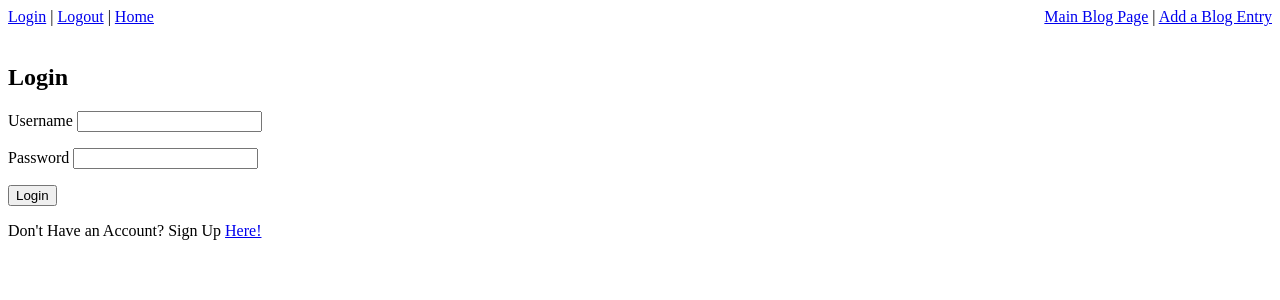
After one commit to shelbypeasley/blogz, a Flask app: page /login in a window 1280 px wide. The commit adds this page. Shown: the top 300 px of the page. Run offline with Flask 2, Linux system fonts and the light colour scheme.

Commit message:
finished??

```diff
--- a/main.py
+++ b/main.py
@@ -3,7 +3,7 @@ from flask_sqlalchemy import SQLAlchemy
 
 app = Flask(__name__)
 app.config['DEBUG'] = True
-app.config['SQLALCHEMY_DATABASE_URI'] = 'mysql+pymysql://build-a-blog:password@localhost:8889/build-a-blog'
+app.config['SQLALCHEMY_DATABASE_URI'] = 'mysql+pymysql://blogz:password@localhost:8889/blogz'
 app.config['SQLALCHEMY_ECHO'] = True
 db = SQLAlchemy(app)
 
@@ -12,15 +12,31 @@ class Blog(db.Model):
     id = db.Column(db.Integer, primary_key=True)
     title = db.Column(db.String(120))
     body = db.Column(db.String(120))
+    owner_id = db.Column(db.Integer, db.ForeignKey('user.id'))
 
-    def __init__(self, title, body):
+    def __init__(self, title, body, owner):
         self.title = title
         self.body = body
+        self.owner = owner
+
+class User(db.Model):
+    id = db.Column(db.Integer, primary_key=True)
+    username = db.Column(db.String(120))
+    password = db.Column(db.String(120))
+    blogs = db.relationship('Blog', backref='owner')
+
+    def __init__(self, username, password):
+        self.username = username
+        self.password = password
 
 @app.route('/blog', methods=['GET', 'POST'])
 def blogz():
     id = request.args.get("id")
+    user = request.args.get("user")
     go = False
+    if user:
+        users = Blog.query.filter_by(owner_id = user).all()
+        return render_template ('blog.html', blog=users)
     if id:
         go = Blog.query.filter_by(id = id)[0]
 
@@ -35,11 +51,11 @@ def blogz():
 def new_post():
     error1 = ""
     error2 = ""
-
     if request.method == 'POST':
         title = request.form['title']
         body = request.form['body']
-        lonepost = Blog(body=body, title=title)
+        owner = User.query.filter_by(username=session['user']).first()
+        lonepost = Blog(body=body, title=title, owner=owner)
         db.session.add(lonepost)
         db.session.commit()
         id = lonepost.id
@@ -55,10 +71,81 @@ def new_post():
     else:
         return render_template('newpost.html')
 
+@app.route('/login', methods=['GET', 'POST'])
+def login():
+    if request.method == 'GET':
+        return render_template('login.html')
+    elif request.method == 'POST':
+        username = request.form['username']
+        password = request.form['password']
+        user = User.query.filter_by(username=username).first()
+        if user and user.password == password:
+            session['user'] = user.username
+            flash('Welcome back, ' + user.username)
+            return redirect("/newpost")
+
+        else:
+            flash('bad username or password')
+    return render_template('login.html')
+
+
+@app.route('/signup', methods=['GET', 'POST'])
+def signup():
+    if request.method == 'POST':
+        username = request.form['username']
+        password = request.form['password']
+        verify = request.form['verify']
+        if username == "":
+            flash('You need to add a username')
+        if password == "":
+            flash('You need to add a password')
+        if verify == "":
+            flash('You need to verify passwords')
+            return redirect('/signup')
+        if len(username) < 3:
+            flash('Username is not valid')
+        if len(password) < 3:
+            flash('Password is not valid')
+            return redirect('/signup')
+        username_db_count = User.query.filter_by(username=username).count()
+        if username_db_count > 0:
+            flash(username + 'is already taken')
+            return redirect('/signup')
+        if password != verify:
+            flash('passwords did not match')
+            return redirect('/signup')
+        user = User(username=username, password=password)
+        db.session.add(user)
+        db.session.commit()
+        session['user'] = user.username
+        return redirect("/newpost")
+    else:
+        return render_template('signup.html')
+
+@app.route("/logout")
+def logout():
+    del session['user']
+    flash('You have logged out')
+    return redirect("/login")
+
 @app.route('/', methods=['GET', 'POST'])
 def index():
+    id = request.args.get("id")
+    go = False
+    if id:
+        go = User.query.filter_by(id = id)[0]
 
-    return redirect('/blog')
+        return render_template('index.html', go=go)
+
+    users = User.query.all()
+    return render_template('index.html', users=users)
+
+endpoints_without_login = ['login', 'signup', 'blogz', 'index']
+
+@app.before_request
+def require_login():
+    if not ('user' in session or request.endpoint in endpoints_without_login):
+        return redirect("/login")
 
 
 app.secret_key = 'poop'
--- a/templates/base.html
+++ b/templates/base.html
@@ -15,7 +15,12 @@
             </form>
 
         </div>
-
+        <div style='float: left'>
+            <form action="/logout" method="post">
+                <a href="login">Login</a> | <a href="logout">Logout</a> | <a href="/">Home</a>
+            </form>
+        </div>
+        <br>
         {% with messages = get_flashed_messages() %}
         {% if messages %}
           <ul class=error>
--- a/templates/blog.html
+++ b/templates/blog.html
@@ -5,6 +5,7 @@
 {% for post in blog %}
     <h3><a href="blog?id={{post.id}}">{{ post.title }}</a></h3>
     {{ post.body }}
+    <h6>Written by<a href="blog?user={{post.owner.id}}">{{ post.owner.username }}</a><h6>
     <br>
 {% endfor %}
 
--- /dev/null
+++ b/templates/login.html
@@ -0,0 +1,12 @@
+{% extends "base.html" %}
+{% block content %}
+<br>
+<h2>Login</h2>
+<form action="/login" method="post">
+  <p><label>Username <input type="text" name="username"/></label></p>
+  <p><label>Password <input type="password" name="password"/></label></p>
+  <p><input type="submit" value="Login"/></p>
+</form>
+<p>Don't Have an Account? Sign Up <a href="signup">Here!</a></p>
+
+{% endblock %}
--- a/templates/newpost.html
+++ b/templates/newpost.html
@@ -1,6 +1,7 @@
 {% extends "base.html" %}
 {% block content %}
 
+<br>
 <h2>Add A Blog Entry</h2>
 <form action="/newpost" method="POST">
     <table>
```
Also changed, not shown: templates/index.html (added, +10 -0 lines), templates/signup.html (added, +12 -0 lines), templates/single_user.html (added, +10 -0 lines).
